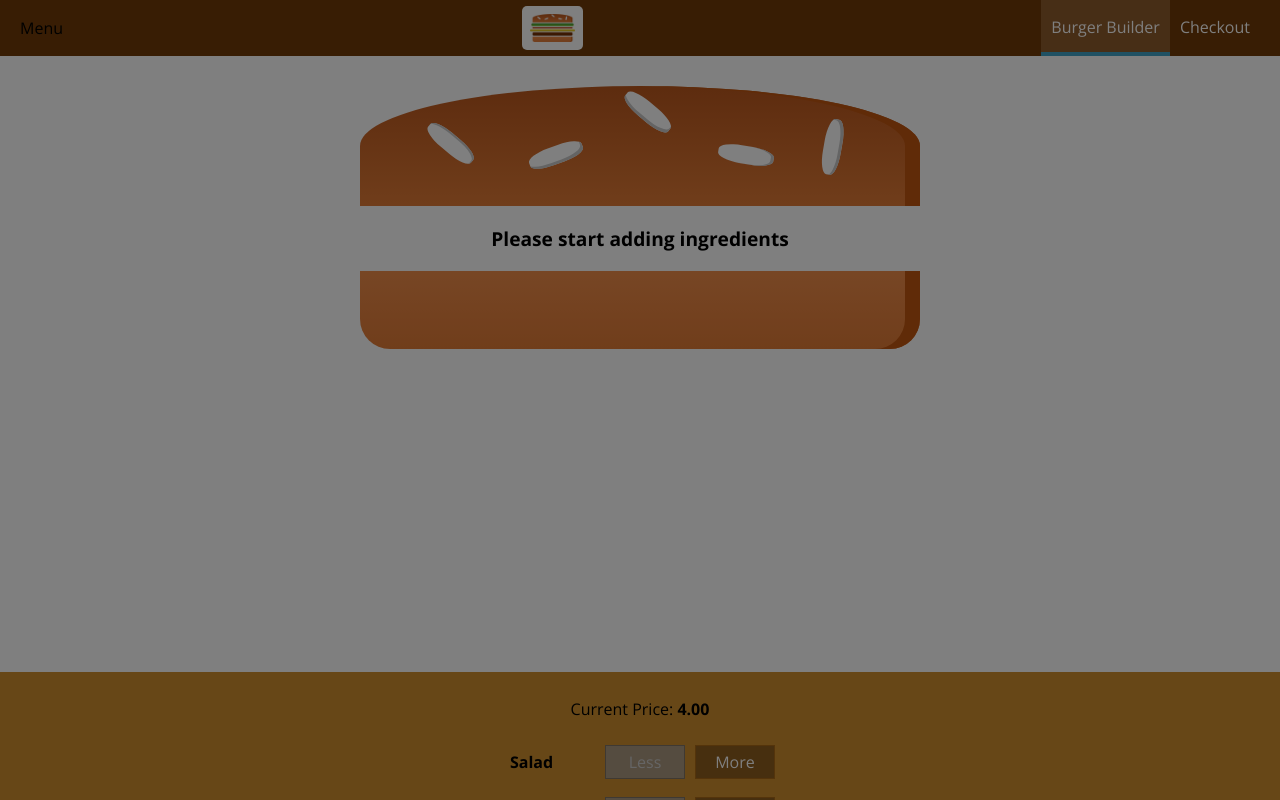
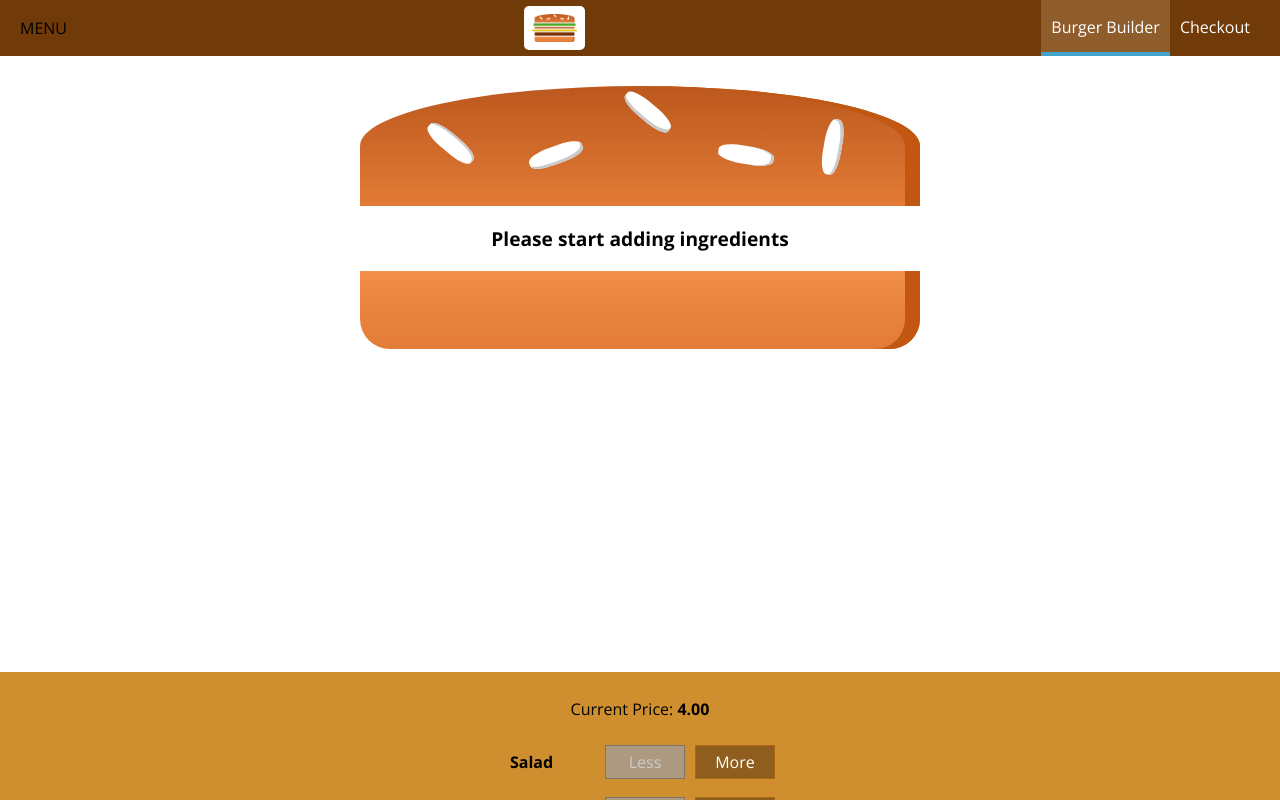
Before and after one commit to M-Lauritsen/react-burger-app, a React (Create React App) app: page / in a window 1280 px wide. Shown: the top 800 px of the page. Built offline with nearby package versions, Linux system fonts and the light colour scheme.

Commit message:
added sidedrawer

```diff
--- a/src/components/Layout/Layout.js
+++ b/src/components/Layout/Layout.js
@@ -7,15 +7,22 @@
 
 class Layout extends Component {
   state = {
-    showSideDrawer: true,
+    showSideDrawer: false,
   };
   sideDrawerClosedHandler = () => {
     this.setState({ showSideDrawer: false });
   };
+
+  sideDrawerToggleHandler = () => {
+    this.setState(prevState => {
+      return { showSideDrawer: !prevState.showSideDrawer };
+    });
+  };
+
   render() {
     return (
       <Aux>
-        <Toolbar />
+        <Toolbar drawerToogleClicked={this.sideDrawerToggleHandler} />
         <Sidedrawer
           open={this.state.showSideDrawer}
           closed={this.sideDrawerClosedHandler}
--- /dev/null
+++ b/src/components/Navigation/Sidedrawer/DrawerToggle/DrawerToggle.js
@@ -0,0 +1,5 @@
+import React from 'react';
+
+const drawerToggle = props => <div onClick={props.clicked}>MENU</div>;
+
+export default drawerToggle;
--- a/src/components/Navigation/Toolbar/Toobar.js
+++ b/src/components/Navigation/Toolbar/Toobar.js
@@ -2,10 +2,11 @@
 import classes from './Toolbar.module.css';
 import Logo from '../../Logo/Logo';
 import NavigationItems from '../NavigationItems/NavigationItems';
+import DrawerToogle from '../Sidedrawer/DrawerToggle/DrawerToggle';
 
 const toolbar = props => (
   <header className={classes.Toolbar}>
-    <div>Menu</div>
+    <DrawerToogle clicked={props.drawerToogleClicked} />
     <div className={classes.Logo}>
       <Logo />
     </div>
```
